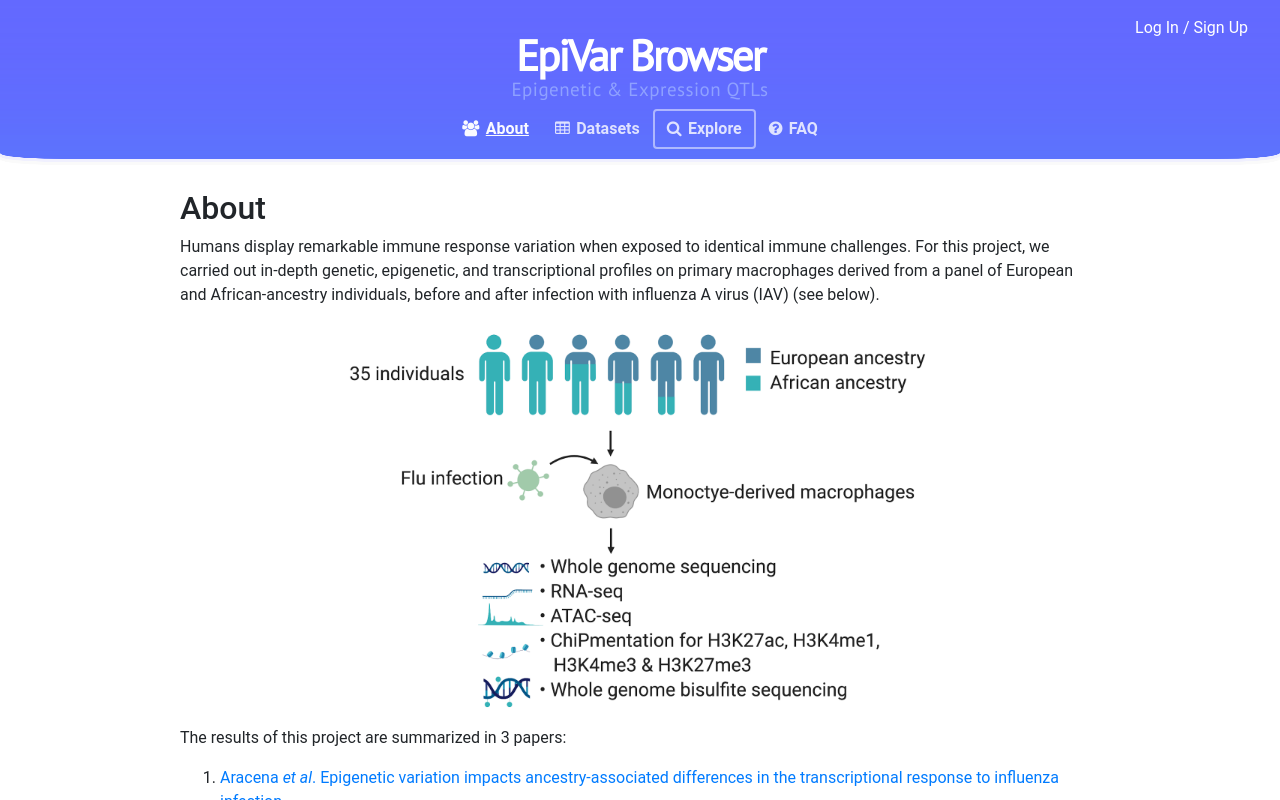
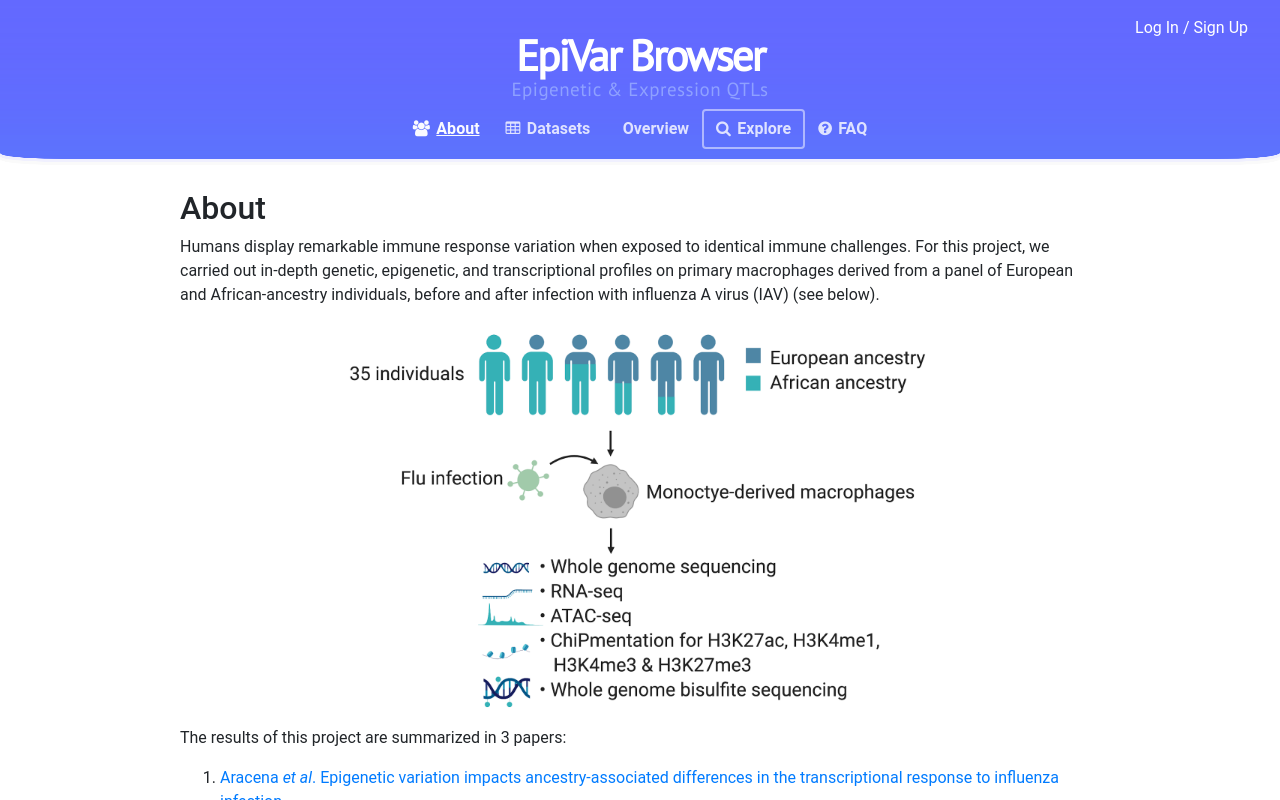
Before and after one commit to c3g/epivar-browser, a React (Create React App) app in the folder client/: page /about in a window 1280 px wide. Built offline with nearby package versions, Linux system fonts and the light colour scheme; no server answers; what rambda would draw is missing.

Commit message:
feat(client): add overview page with manhattan plot selector

```diff
--- a/client/src/components/App.js
+++ b/client/src/components/App.js
@@ -39,6 +39,7 @@ const RoutedApp = () => {
 
   const navigateAbout = () => navigate("/about");
   const navigateDatasets = () => navigate("/datasets");
+  const navigateOverview = () => navigate("/overview");  // TODO: remember chrom and assay
   const navigateExplore = () => {
     if (location.pathname.startsWith("/explore")) return;
     if (chrom && position) {
@@ -77,11 +78,11 @@ const RoutedApp = () => {
 
       <Header onAbout={navigateAbout}
               onDatasets={navigateDatasets}
+              onOverview={navigateOverview}
               onExplore={navigateExplore}
               onFAQ={navigateFAQ}
               onContact={toggleContact}>
         <HelpModal isOpen={helpModal} toggle={toggleHelp} />
-        {/*<Controls params={params} navigate={navigate} toggleHelp={toggleHelp} />*/}
       </Header>
 
       <Outlet context={{termsModal, setTermsModal, toggleHelp}} />
@@ -115,6 +116,9 @@ class App extends Component {
             <Route index={true} element={<Navigate to="/about" replace={true} />} />
             <Route path="about" element={<AboutPage />} />
             <Route path="datasets" element={<DatasetsPage />} />
+            <Route path="overview" element={<ProtectedPageContainer>
+              <ManhattanTest />
+            </ProtectedPageContainer>} />
             <Route path="explore" element={<ProtectedPageContainer>
               <ExplorePage />
             </ProtectedPageContainer>}>
--- a/client/src/components/Header.js
+++ b/client/src/components/Header.js
@@ -7,7 +7,7 @@ import Icon from "./Icon";
 
 import {LOGIN_PATH} from "../constants/app";
 
-export default function Header({children, onAbout, onDatasets, onExplore, onFAQ/*, onContact*/}) {
+export default function Header({children, onAbout, onDatasets, onOverview, onExplore, onFAQ/*, onContact*/}) {
   const location = useLocation();
   const navigate = useNavigate();
 
@@ -33,6 +33,9 @@ export default function Header({children, onAbout, onDatasets, onExplore, onFAQ/
           <Button color="link"
                   className={location.pathname.startsWith("/datasets") ? "active" : ""}
                   onClick={onDatasets}><Icon name="table" />Datasets</Button>
+          <Button color="link"
+                  className={location.pathname.startsWith("/overview") ? "active" : ""}
+                  onClick={onOverview}><Icon name="chart-scatter" />Overview</Button>
           <Button color="link"
                   className={"highlight" + (location.pathname.startsWith("/explore") ? " active" : "")}
                   onClick={onExplore}><Icon name="search" />Explore</Button>
```
